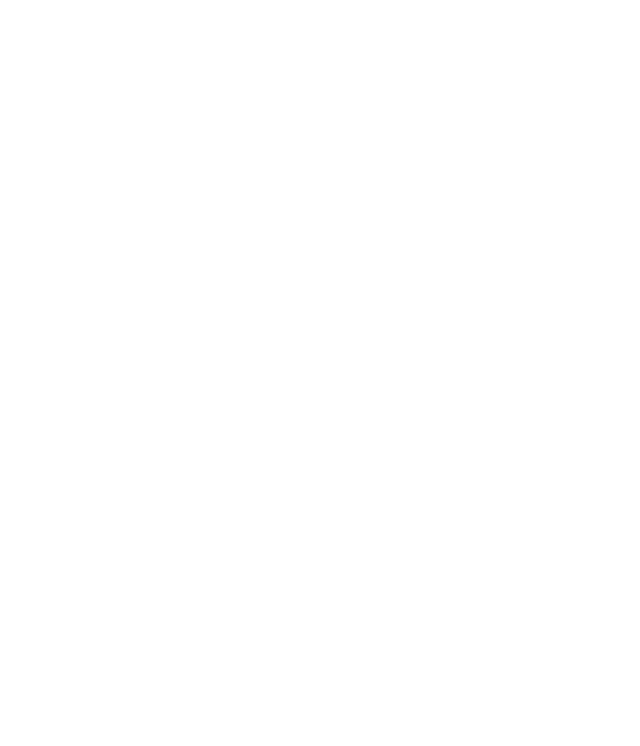
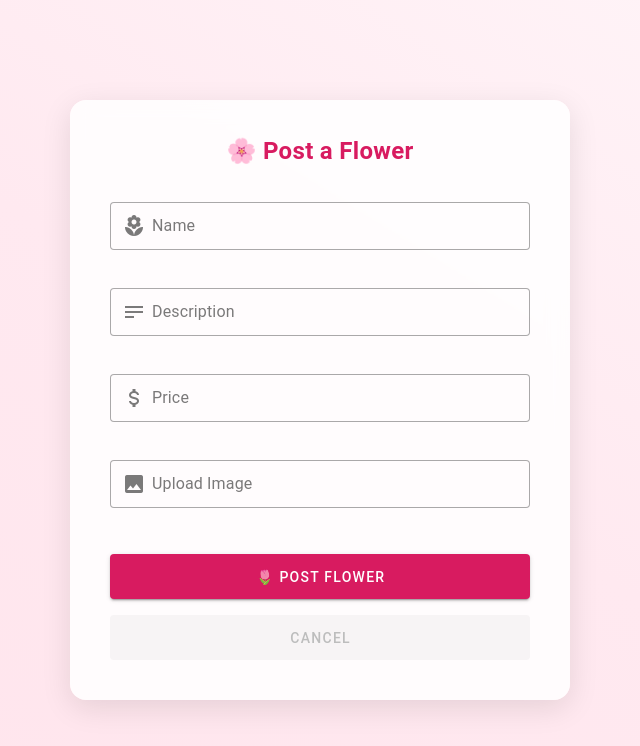
Before and after one commit to JhonGutang/pots-and-blooms, a Vue app in the folder frontend/: page /admin/post-flower in a window 1280 px wide. Before the commit this address had no page. Shown: the top 746 px of the page, without its empty margins (320-960 px from the left). Built offline with nearby package versions, Linux system fonts and the light colour scheme.

Commit message:
added dashboard for flower shops, and post flower feature

```diff
--- a/frontend/package.json
+++ b/frontend/package.json
@@ -11,6 +11,7 @@
     "type-check": "vue-tsc --build"
   },
   "dependencies": {
+    "@mdi/font": "^7.4.47",
     "@tailwindcss/vite": "^4.1.7",
     "axios": "^1.9.0",
     "pinia": "^3.0.1",
--- /dev/null
+++ b/frontend/src/components/admin/Analytics.vue
@@ -0,0 +1,36 @@
+<template>
+     <v-container fluid height="450" class="d-flex ga-7">
+            <v-card class="w-75 h-100" elevation="6">
+                <v-card-item>
+                    <v-card-title class="text-body-1">Analytics</v-card-title>
+                </v-card-item>
+            </v-card>
+            <div class="w-25 d-flex flex-column ga-3 h-100">
+                <v-card class="bg-pink-lighten-2 h-100">
+                    <v-card-item>
+                        <v-card-title class="text-body-2 font-weight-bold">Daily Revenue</v-card-title>
+                        <v-card-text class="text-end">
+                            <div class="text-h3">10,000</div>
+                        </v-card-text>
+                    </v-card-item>
+                </v-card>
+                <v-card class="bg-pink-lighten-2 h-100">
+                    <v-card-item>
+                        <v-card-title class="text-body-2 font-weight-bold">Total Sale</v-card-title>
+                        <v-card-text class="text-end">
+                            <div class="text-h3">300,000</div>
+                        </v-card-text>
+                    </v-card-item>
+                </v-card>
+                <v-card class="bg-pink-lighten-2 h-100">
+                    <v-card-item>
+                        <v-card-title class="text-body-2 font-weight-bold">Total Flower Posted</v-card-title>
+                        <v-card-text class="text-end">
+                            <div class="text-h3">10</div>
+                        </v-card-text>
+                    </v-card-item>
+                </v-card>
+
+            </div>
+        </v-container>
+</template>
--- /dev/null
+++ b/frontend/src/components/admin/FlowerDisplay.vue
@@ -0,0 +1,22 @@
+<template>
+    <v-container class=" h-[80vh]">
+        <div class="text-body-1 font-weight-bold">Your Flowers</div>
+        <v-container fluid class="pa-0 d-flex justify-center align-center h-25" v-if="flowers.length === 0">
+            <div class="text-center">
+                <div class="text-xl font-weight-bold mb-4">
+                    No Flowers Posted yet
+                </div>
+                <router-link to="/admin/post-flower">
+
+                    <v-btn variant="outlined">Post A Flower</v-btn>
+                </router-link>
+            </div>
+        </v-container>
+    </v-container>
+</template>
+
+<script setup lang="ts">
+import { ref } from 'vue';
+
+const flowers = ref([]);
+</script>
--- a/frontend/src/main.ts
+++ b/frontend/src/main.ts
@@ -1,4 +1,5 @@
 import './assets/main.css'
+import '@mdi/font/css/materialdesignicons.css';
 
 import { createApp } from 'vue'
 import { createPinia } from 'pinia'
@@ -7,6 +8,7 @@ import 'vuetify/styles'
 import { createVuetify } from 'vuetify'
 import * as components from 'vuetify/components'
 import * as directives from 'vuetify/directives'
+import { aliases, mdi } from 'vuetify/iconsets/mdi'
 import axios from 'axios'
 import App from './App.vue'
 import router from './router'
@@ -16,6 +18,13 @@ axios.defaults.baseURL = "http://127.0.0.1:8000/api/"
 const vuetify = createVuetify({
   components,
   directives,
+  icons: {
+    defaultSet: 'mdi',
+    aliases,
+    sets: {
+      mdi,
+    },
+  },
 })
 
 const app = createApp(App)
--- a/frontend/src/router/index.ts
+++ b/frontend/src/router/index.ts
@@ -4,7 +4,8 @@ import Login from "@/views/auth/Login.vue";
 import Register from "@/views/auth/Register.vue";
 import Flowers from "@/views/FlowerSection.vue";
 import NotAuthorized from "@/views/NotAuthorized.vue";
-
+import Dashboard from "@/views/admin/Dashboard.vue";
+import PostFlower from "@/views/admin/PostFlower.vue";
 import { useUserStore } from "@/stores/User";
 import Home from "@/views/Home.vue";
 
@@ -42,16 +43,29 @@ const router = createRouter({
       path: "/not-authorized",
       name: "Not Authorized",
       component: NotAuthorized,
-    }, {
-      path: "/", name: "Home", component: Home, beforeEnter: (to, from, next) => {
-        const token = useUserStore().token
+    },
+    {
+      path: "/",
+      name: "Home",
+      component: Home,
+      beforeEnter: (to, from, next) => {
+        const token = useUserStore().token;
 
-        if(token) {
+        if (token) {
           next();
         } else {
-          next('/auth')
+          next("/auth");
         }
-      }
+      },
+    },
+    {
+      path: "/admin/dashboard",
+      name: "Admin Dashboard",
+      component: Dashboard,
+    }, {
+      path: "/admin/post-flower",
+      name: "Admin Post Flower",
+      component: PostFlower,
     }
   ],
 });
--- /dev/null
+++ b/frontend/src/views/admin/Dashboard.vue
@@ -0,0 +1,29 @@
+<template>
+    <v-container>
+        <div class="text-h5 mb-10">Dashboard</div>
+        <Analytics />
+        <v-container>
+            <v-tabs v-model="tab" bg-color="pink-lighten-2" class="rounded-lg">
+                <v-tab value="flower display">Items</v-tab>
+                <v-tab value="two">Orders</v-tab>
+                <v-tab value="three">Logs</v-tab>
+            </v-tabs>
+
+            <div>
+                <FlowerDisplay v-if="tab === 'flower display'"/>
+            </div>
+        </v-container>
+    </v-container>
+
+</template>
+
+
+<script setup lang="ts">
+import Analytics from '@/components/admin/Analytics.vue';
+import FlowerDisplay from '@/components/admin/FlowerDisplay.vue';
+
+import { ref } from 'vue';
+const tab = ref('flower display');
+</script>
+
+<style></style>
--- /dev/null
+++ b/frontend/src/views/admin/PostFlower.vue
@@ -0,0 +1,73 @@
+<template>
+  <v-container fluid class="form-container">
+    <v-card class="flower-form-card">
+      <v-card-title class="title">
+        🌸 Post a Flower
+      </v-card-title>
+
+      <v-card-text>
+        <v-form @submit.prevent>
+          <v-text-field label="Name" prepend-inner-icon="mdi-flower" variant="outlined" density="comfortable"
+            class="mb-4" />
+
+          <v-text-field label="Description" prepend-inner-icon="mdi-text" variant="outlined" density="comfortable"
+            class="mb-4" />
+
+          <v-text-field label="Price" prepend-inner-icon="mdi-currency-usd" type="number" variant="outlined"
+            density="comfortable" class="mb-4" />
+
+          <v-file-input label="Upload Image" prepend-inner-icon="mdi-image" variant="outlined" density="comfortable"
+            class="mb-6" prepend-icon="" />
+
+          <div class="button-group">
+            <v-btn type="submit" color="pink-darken-1" height="45" block class="text-white">
+              🌷 Post Flower
+            </v-btn>
+
+            <router-link to="/admin/dashboard" class="router-link">
+              <v-btn type="button" variant="tonal" color="grey-lighten-1" height="45" block>
+                Cancel
+              </v-btn>
+            </router-link>
+
+          </div>
+        </v-form>
+      </v-card-text>
+    </v-card>
+  </v-container>
+</template>
+
+<style scoped>
+.form-container {
+  height: 100vh;
+  display: flex;
+  justify-content: center;
+  align-items: center;
+  background: linear-gradient(to right top, #ffe4ec, #ffe9f0, #fff6f9);
+  padding: 0;
+}
+
+.flower-form-card {
+  width: 100%;
+  max-width: 500px;
+  padding: 24px;
+  border-radius: 16px;
+  background-color: rgba(255, 255, 255, 0.85);
+  backdrop-filter: blur(10px);
+  box-shadow: 0 8px 30px rgba(0, 0, 0, 0.1);
+}
+
+.title {
+  font-size: 1.5rem;
+  font-weight: 600;
+  text-align: center;
+  margin-bottom: 24px;
+  color: #d81b60;
+}
+
+.button-group {
+  display: flex;
+  flex-direction: column;
+  gap: 16px;
+}
+</style>
```
Also changed, not shown: 1 other file (tests, documents, lock files or other folders).
